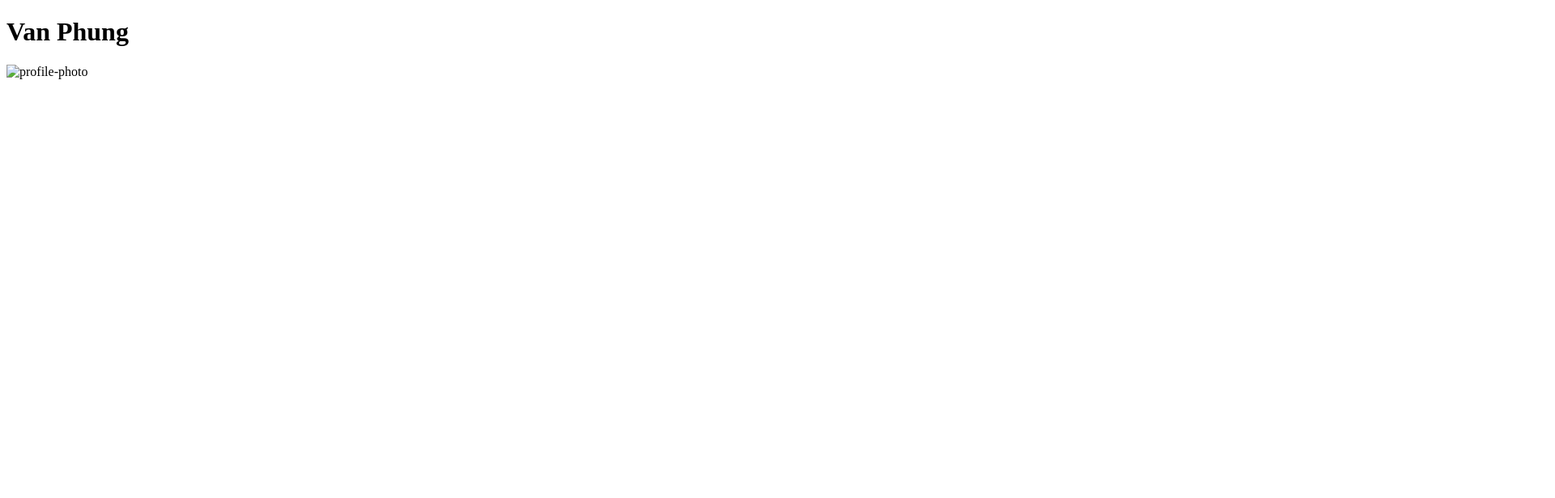
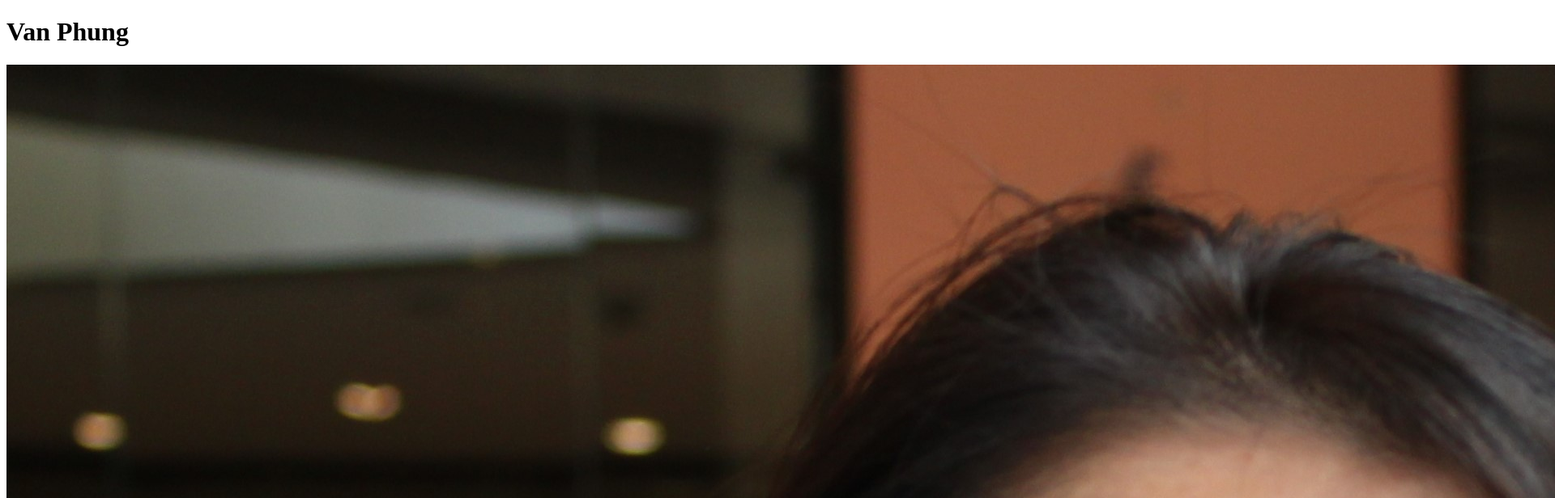
Before and after one commit to phun0024/mtm6201-week1, a plain HTML site: page index.html in a window 1280 px wide. Shown: the top 616 px of the page at 81% size, 1920 px wide, since content can reach past the window. Drawn offline with Linux system fonts and the light colour scheme; the site is published under a folder, as on GitHub Pages, so addresses that start at the root find nothing.

Commit message:
fixes the photo error icon

```diff
--- a/index.html
+++ b/index.html
@@ -9,7 +9,7 @@
 <body>
     <header>
         <h1>Van Phung</h1>
-        <img src="/images/profilephoto.JPG" alt="profile-photo">
+        <img src="images/profilephoto.JPG" alt="profile-photo">
     </header>
 </body>
 </html>
```
